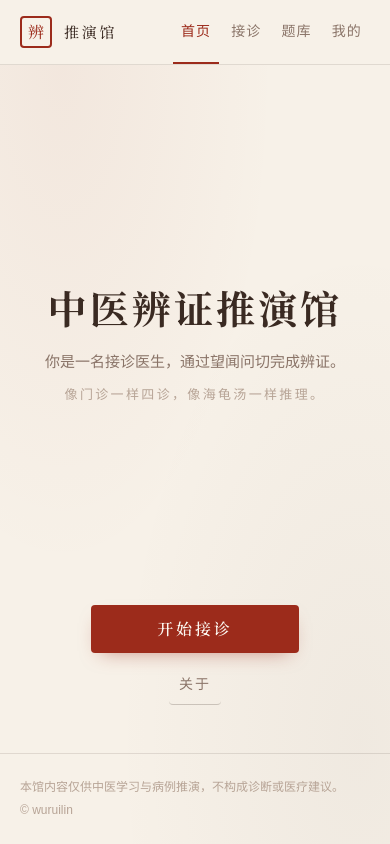
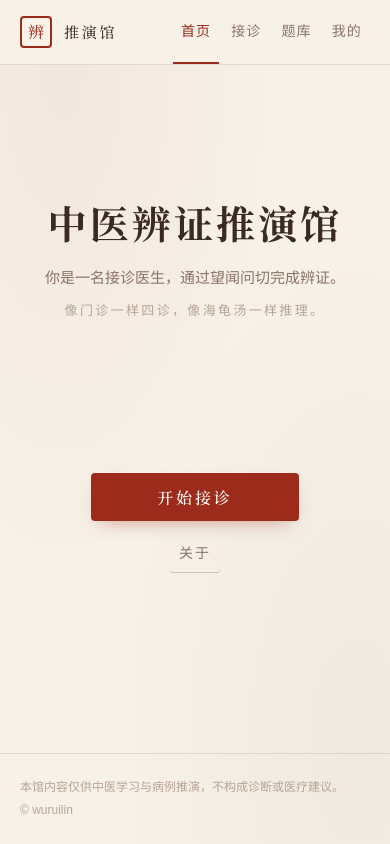
Before and after one commit to wuruilin666/TCM, a website with bundled scripts: page index.html in a window 390 px wide. Built offline with nearby package versions, Linux system fonts and the light colour scheme.

Commit message:
fix(home): 移动端首页改为标题区+独立行动区，CTA 前显式大留白
放弃 space-between + flex gap：CTA 位置不再由屏幕剩余高度决定，改为内容流 flex-start 排布，.home-buttons 用 margin-top:clamp(100px,18dvh,180px) 与说明区建立页面级呼吸空间（实测 120-168px，约为段落间距 6-8 倍），矮屏到高屏留白单调扩大且视觉关系一致；.hero-copy padding-top 由 clamp(56px,22dvh,210px) 降至 clamp(48px,12dvh,128px)，标题不再被硬推。未用 margin-top:auto / fixed / absolute；桌面端规则不变。

- sw.js: CACHE_VERSION 升至 tcm-v2026.09.27-fix3（CSS 变更触发 PWA 更新）

```diff
--- a/css/main.css
+++ b/css/main.css
@@ -691,29 +691,28 @@ textarea { height: auto !important; min-height: 112px; padding: 12px 14px !impor
     .answer-area { grid-template-columns: 1fr; }
     .me-stats { grid-template-columns: repeat(3, 1fr); }
 
-    /* 首页首屏垂直分区（仅移动端）：真正的「标题视觉区 + CTA 行动区」两块布局。
-       .hero 占满首屏剩余高度并成为 flex 列，两个直接子节点就是两个区域：
+    /* 首页首屏垂直分区（仅移动端）：明确的「标题视觉区 + 独立行动区」两块布局。
+       .hero 占满首屏剩余高度并成为 flex 列，从顶部开始自然排布（flex-start），
+       两个直接子节点就是两个区域：
          .hero-copy    标题 + 副标题 + 描述（第一视觉中心）
-         .home-buttons 开始接诊 / 关于（行动区）
-       间距机制：justify-content:space-between 让两块在有剩余高度时自然拉开，
-       flex gap 提供「最小安全间距」——即使矮屏或浏览器工具栏压缩 dvh 导致
-       剩余高度不足，gap 也不会像 margin-top:auto 那样塌缩为 0（不足时页面
-       微微可滚，间距仍保住），高屏则由 space-between 继续放宽。
-       标题区上方用响应式 padding 把大标题定位在视觉中心偏下；不硬编码机型。
-       不使用 ::before/::after，不使用 margin-top:auto / fixed / absolute。 */
+         .home-buttons 开始接诊 / 关于（独立行动区）
+       间距机制：不依赖屏幕剩余高度分配，CTA 与说明区之间用显式的响应式
+       margin-top 建立页面级大留白（随 dvh 增长），远大于普通段落间距，
+       视觉上一眼区分两个区域；标题区上方用轻量 padding-top 让标题落在
+       首屏中部附近。不使用 space-between / margin-top:auto / gap，
+       不使用 ::before/::after，不使用 fixed / absolute。 */
     #pageHome .hero {
         flex: 1;
         display: flex;
         flex-direction: column;
-        justify-content: space-between;
-        gap: clamp(40px, 8dvh, 88px);
+        justify-content: flex-start;
         min-height: 0;
     }
     #pageHome .hero-copy {
-        padding-top: clamp(56px, 22dvh, 210px);
+        padding-top: clamp(48px, 12dvh, 128px);
     }
     #pageHome .home-buttons {
-        margin-top: 0;
+        margin-top: clamp(100px, 18dvh, 180px);
         padding-bottom: max(16px, env(safe-area-inset-bottom, 0px));
     }
     /* iPhone 底部 Home Indicator 安全区：保证 footer 文字与 CTA 不被手势条遮挡 */
--- a/sw.js
+++ b/sw.js
@@ -18,7 +18,7 @@
  * 发布新版本时只需修改 CACHE_VERSION（例如 tcm-v2026.10.01）。
  * ========================================================================== */
 
-const CACHE_VERSION = 'tcm-v2026.09.28-fix2';
+const CACHE_VERSION = 'tcm-v2026.09.27-fix3';
 
 // 版本化缓存：应用本体。升版本即换命名空间，旧缓存由 activate 清理。
 const APP_CACHE = CACHE_VERSION + '-app';
```
